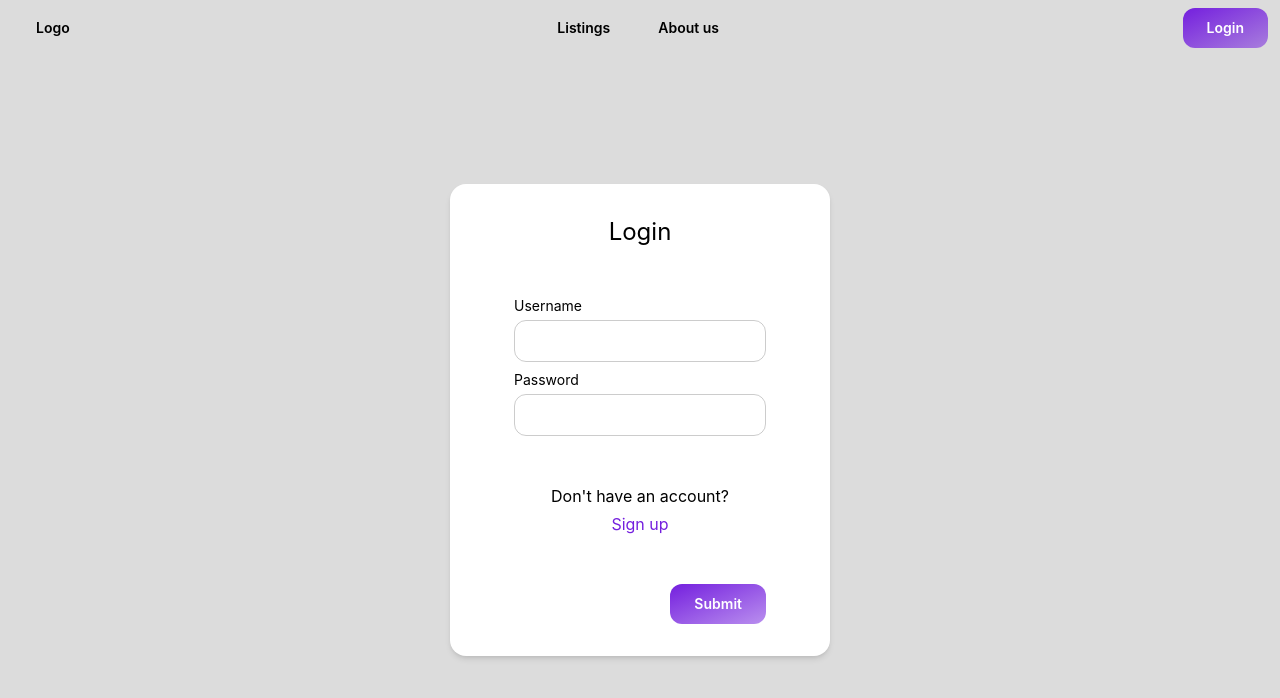
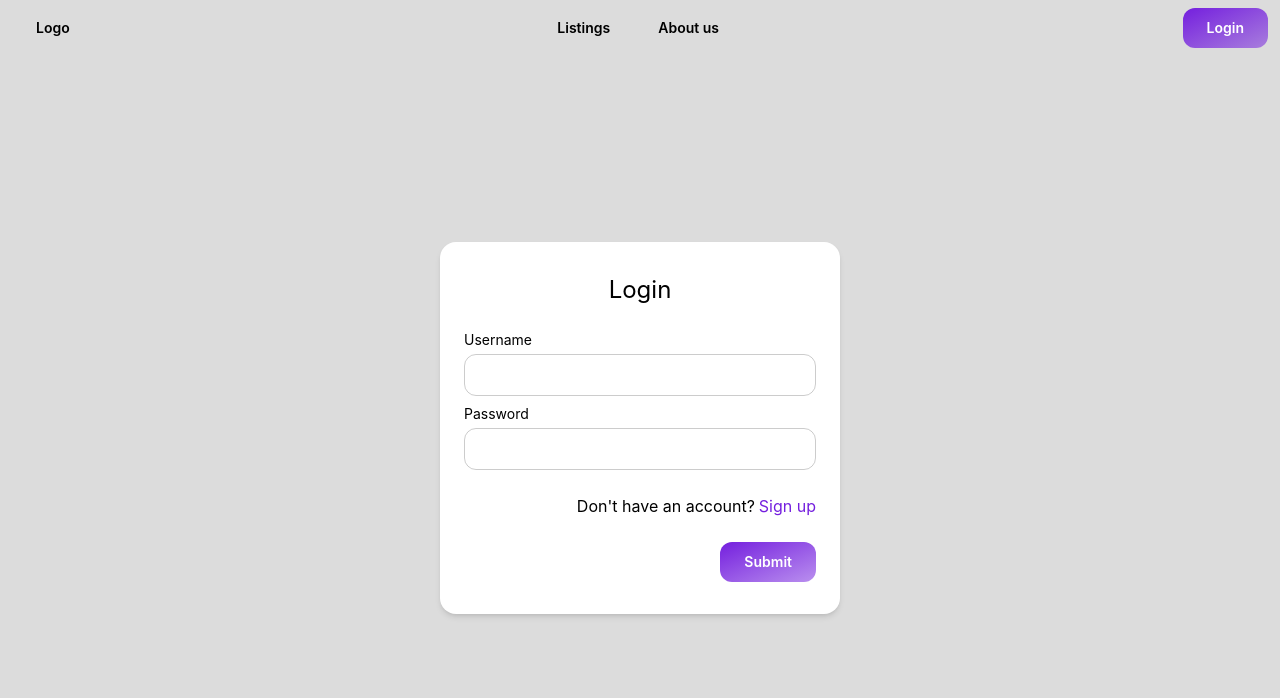
Before and after one commit to MihailDimitrov1235/online-tech-marketplace, a React (Vite) app in the folder client/: page /login in a window 1280 px wide. Shown: the top 698 px of the page. Built offline with nearby package versions, Linux system fonts and the light colour scheme.

Commit message:
ui modifications

```diff
--- a/client/package.json
+++ b/client/package.json
@@ -22,6 +22,7 @@
     "react-dom": "^19.1.0",
     "react-redux": "^9.2.0",
     "react-router": "^7.13.1",
+    "tailwind-merge": "^3.5.0",
     "tailwindcss": "^4.2.1"
   },
   "devDependencies": {
--- a/client/src/components/Card.tsx
+++ b/client/src/components/Card.tsx
@@ -1,3 +1,5 @@
+import { twMerge } from "tailwind-merge";
+
 type CardVariant = "default" | "outlined";
 type CardSize = "sm" | "md" | "lg";
 
@@ -29,22 +31,20 @@ export const Card: React.FC<CardProps> = ({
   className = "",
   onClick,
 }) => {
-  const baseStyles = "relative flex w-fit";
+  const baseStyles = "relative flex";
   const interactiveStyles = onClick
     ? "cursor-pointer select-none active:scale-[0.98] transition-transform"
     : "";
 
   return (
     <div
-      className={[
+      className={twMerge(
         baseStyles,
         variantStyles[variant],
         sizeStyles[size],
         interactiveStyles,
         className,
-      ]
-        .filter(Boolean)
-        .join(" ")}
+      )}
       onClick={onClick}
       role={onClick ? "button" : undefined}
       tabIndex={onClick ? 0 : undefined}
--- a/client/src/components/layout/TopBar.tsx
+++ b/client/src/components/layout/TopBar.tsx
@@ -2,9 +2,11 @@ import { NavLink } from "react-router"
 import { Button } from "../Button"
 
 export const TopBar = () => {
-    return(
+    return (
         <div className="flex w-full h-fit justify-between px-3 py-2">
-            <Button variant="ghost">Logo</Button>
+            <NavLink to='/'>
+                <Button variant="ghost">Logo</Button>
+            </NavLink>
             <div>
                 <Button variant="ghost">Listings</Button>
                 <Button variant="ghost">About us</Button>
--- a/client/src/components/layout/index.tsx
+++ b/client/src/components/layout/index.tsx
@@ -3,9 +3,11 @@ import { TopBar } from "./TopBar";
 
 export default function Layout() {
   return (
-    <div className="flex flex-col w-full h-fit">
+    <div className="flex flex-col w-full min-h-screen">
         <TopBar/>
-        <Outlet/>
+        <div className="flex-1 flex">
+          <Outlet/>
+        </div>
     </div>
   )
 }
--- a/client/src/pages/Login.tsx
+++ b/client/src/pages/Login.tsx
@@ -12,17 +12,30 @@ export default function Login() {
     console.log(username)
     console.log(password)
   }
+
   return (
-    <Card size="lg" className="flex flex-col gap-12 items-center mx-auto mt-32">
-        <div className="text-2xl">Login</div>
+    <Card size="lg" className="flex flex-col gap-6 m-auto px-6 w-100">
+        <div className="text-2xl text-center">Login</div>
 
-        <div className="flex flex-col gap-2">
-          <TextField label="Username" value={username} onChange={(e) => {setUsername(e.target.value)}}/>
-          <TextField label="Password" type="password" value={password} onChange={(e) => {setPassword(e.target.value)}}/>
+        <div className="flex flex-col gap-2 w-full">
+          <TextField
+            label="Username"
+            fullWidth
+            value={username}
+            onChange={(e) => {setUsername(e.target.value)}}
+          />
+          <TextField
+            label="Password"
+            fullWidth
+            type="password"
+            value={password}
+            onChange={(e) => {setPassword(e.target.value)}}
+          />
         </div>
-        <div className="flex flex-col items-center gap-1">
-          <p>Don't have an account? </p>
-          <NavLink className={"text-primary hover:underline"} to={"/signup"}>Sign up</NavLink>
+
+        <div className="text-end">
+          <span>Don't have an account?</span>
+          <NavLink className="text-primary hover:underline ml-1" to={"/signup"}>Sign up</NavLink>
         </div>
 
         <Button className="ml-auto" onClick={handleSubmit}>Submit</Button>
```
Also changed, not shown: 1 other file (tests, documents, lock files or other folders).
